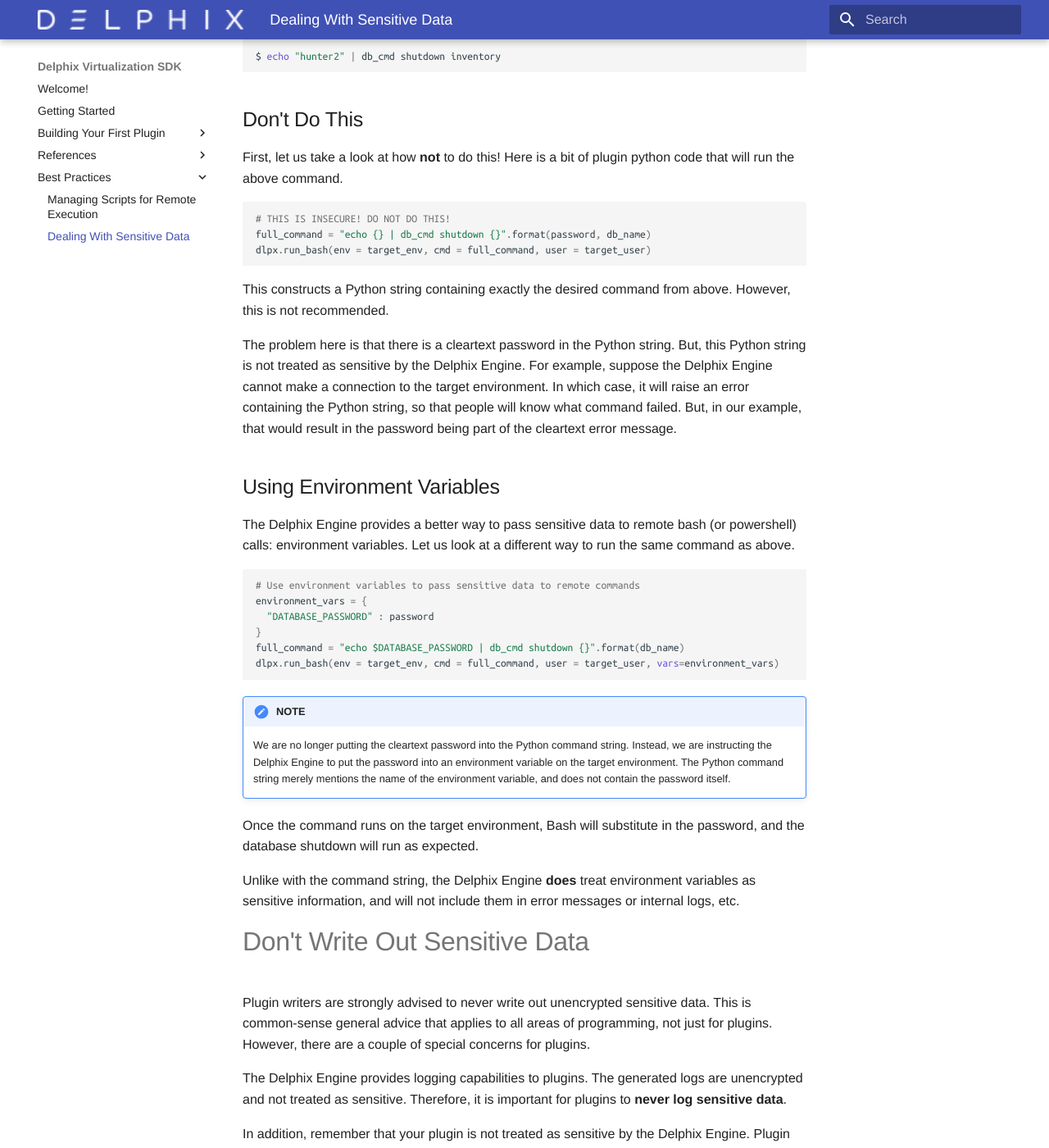
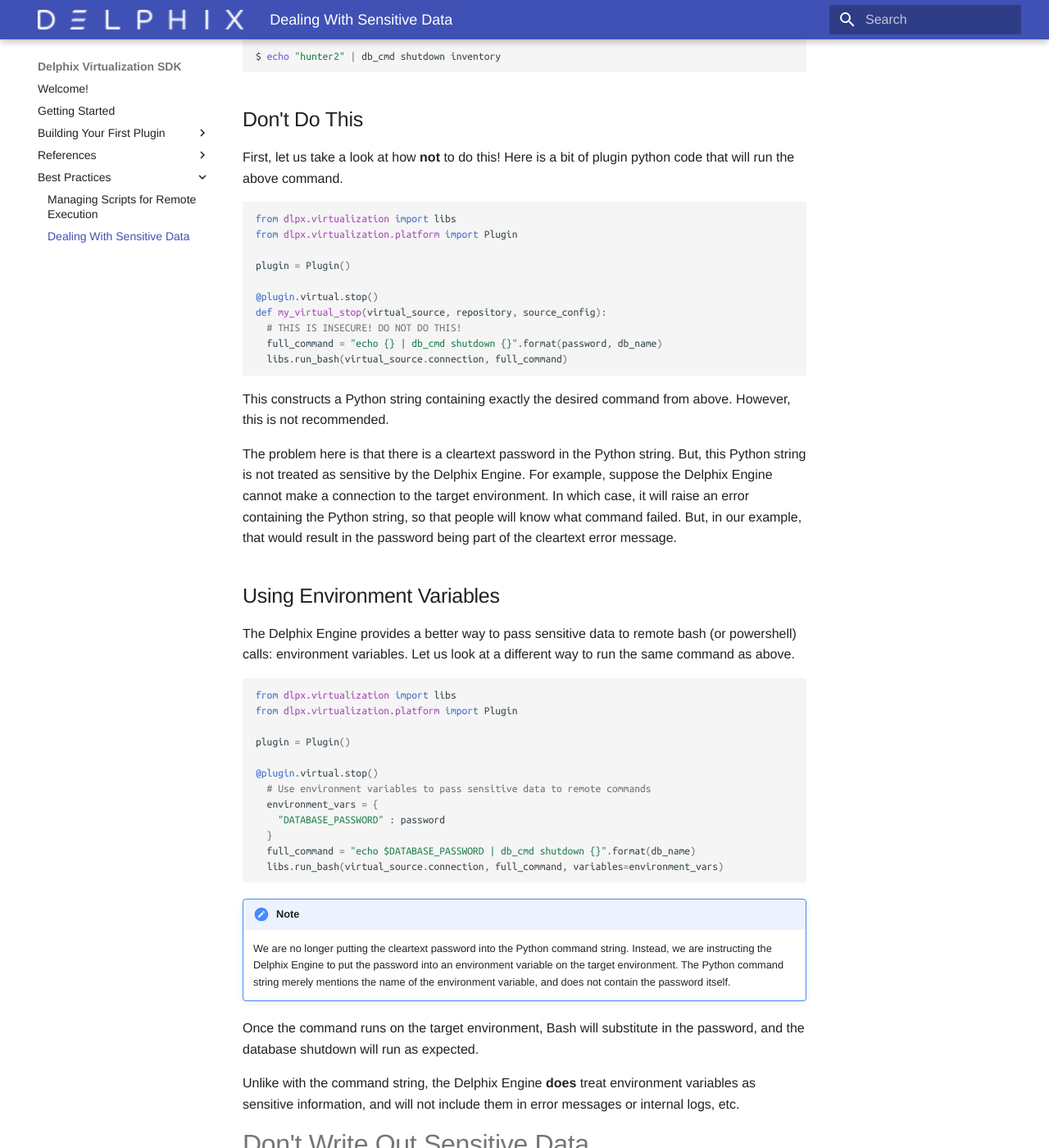
Before and after one commit to delphix/virtualization-sdk, an MkDocs documentation site: the page built from docs/Best_Practices/Sensitive_Data.md, in a window 1280 px wide and 1400 px high, scrolled down 1736 px. Shown: the whole window at 82% size. Built offline with MkDocs 1.6.1 and Material for MkDocs 9.7.7, drawn with Linux system fonts in a browser that asks for light colours; some web fonts are replaced.

Commit message:
Update Sensitive Data to be consistent with run_bash

````diff
--- a/docs/Best_Practices/Sensitive_Data.md
+++ b/docs/Best_Practices/Sensitive_Data.md
@@ -61,9 +61,16 @@
 First, let us take a look at how **not** to do this! Here is a bit of plugin python code that will run the above command.
 
 ```python
-# THIS IS INSECURE! DO NOT DO THIS!
-full_command = "echo {} | db_cmd shutdown {}".format(password, db_name)
-dlpx.run_bash(env = target_env, cmd = full_command, user = target_user)
+from dlpx.virtualization import libs
+from dlpx.virtualization.platform import Plugin
+
+plugin = Plugin()
+
+@plugin.virtual.stop()
+def my_virtual_stop(virtual_source, repository, source_config):
+  # THIS IS INSECURE! DO NOT DO THIS!
+  full_command = "echo {} | db_cmd shutdown {}".format(password, db_name)
+  libs.run_bash(virtual_source.connection, full_command)
 ```
 
 This constructs a Python string containing exactly the desired command from above. However, this is not recommended.
@@ -75,15 +82,21 @@
 The Delphix Engine provides a better way to pass sensitive data to remote bash (or powershell) calls: environment variables. Let us look at a different way to run the same command as above.
 
 ```python
-# Use environment variables to pass sensitive data to remote commands
-environment_vars = {
-  "DATABASE_PASSWORD" : password
-}
-full_command = "echo $DATABASE_PASSWORD | db_cmd shutdown {}".format(db_name)
-dlpx.run_bash(env = target_env, cmd = full_command, user = target_user, vars=environment_vars)
+from dlpx.virtualization import libs
+from dlpx.virtualization.platform import Plugin
+
+plugin = Plugin()
+
+@plugin.virtual.stop()
+  # Use environment variables to pass sensitive data to remote commands
+  environment_vars = {
+    "DATABASE_PASSWORD" : password
+  }
+  full_command = "echo $DATABASE_PASSWORD | db_cmd shutdown {}".format(db_name)
+  libs.run_bash(virtual_source.connection, full_command, variables=environment_vars)
 ```
 
-!!! note "NOTE"
+!!! note
 	We are no longer putting the cleartext password into the Python command string. Instead, we are instructing the Delphix Engine to put the password into an environment variable on the target environment. The Python command string merely mentions the name of the environment variable, and does not contain the password itself.
 
 Once the command runs on the target environment, Bash will substitute in the password, and the database shutdown will run as expected.
````
Also changed, not shown: docs/References/Plugin_Operations.md (+1 -1 lines).
